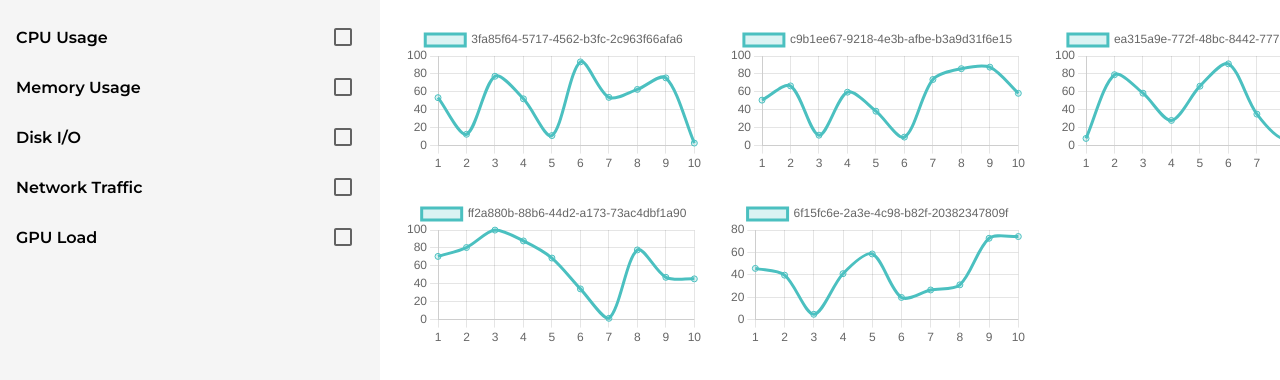
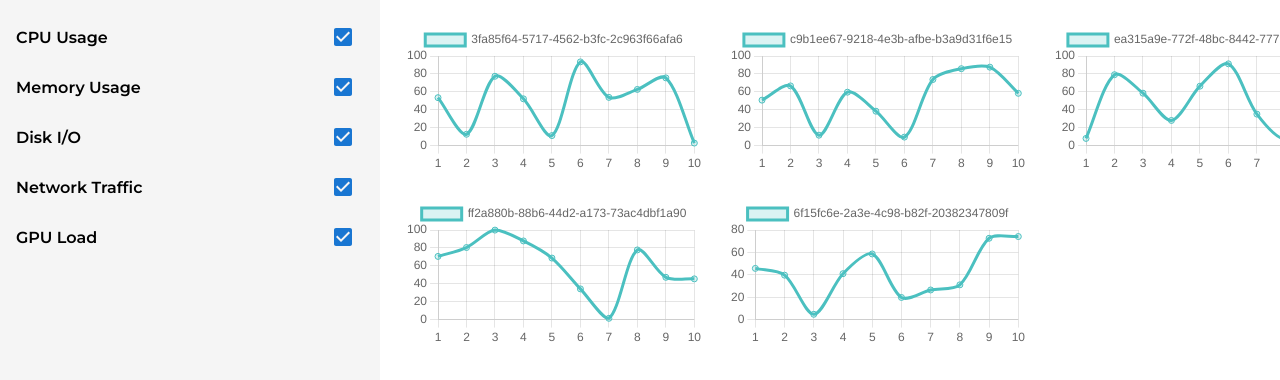
Before and after one commit to TheH3ck3r/GemSoft-chartjs-test-task, a Next.js app: page / in a window 1280 px wide. Shown: the top 380 px of the page. Built offline with nearby package versions, Linux system fonts and the light colour scheme.

Commit message:
add: SelectedChartsStore

```diff
--- a/src/app/_components/ChartCheckPanel/ChartCheckPanel.tsx
+++ b/src/app/_components/ChartCheckPanel/ChartCheckPanel.tsx
@@ -2,14 +2,15 @@ import { ChartSummary } from "@/types/api";
 import styles from "./ChartCheckPanel.module.scss";
 import { FC } from "react";
 import { Checkbox } from "@mui/material";
+import selectedChartsStore from "@/common/stores/selectedChartsStore";
 
-export const ChartCheckPanel: FC<ChartSummary> = ({ name, uuid }) => {
-  console.log(uuid);
+export const ChartCheckPanel: FC<ChartSummary> = ({ name }) => {
+  const selected = selectedChartsStore.getSelectedNames;
 
   return (
     <div className={styles.root}>
       {name}
-      <Checkbox />
+      <Checkbox checked={selected.includes(name)} />
     </div>
   );
 };
--- a/src/app/_components/LeftNavbar/LeftNavbar.tsx
+++ b/src/app/_components/LeftNavbar/LeftNavbar.tsx
@@ -5,12 +5,17 @@ import styles from "./LeftNavbar.module.scss";
 import { ChartSummary } from "@/types/api";
 import { CircularProgress } from "@mui/material";
 import { ChartCheckPanel } from "../ChartCheckPanel";
+import selectedChartsStore from "@/common/stores/selectedChartsStore";
+import { toJS } from "mobx";
 
 export type LeftNavbarProps = {
   chartSummary: Array<ChartSummary>;
 };
 
 export const LeftNavbar: FC<LeftNavbarProps> = ({ chartSummary }) => {
+  selectedChartsStore.setSelectedChartsData(chartSummary);
+  console.log("store: ", toJS(selectedChartsStore.getSelectedCharts));
+
   if (chartSummary.length === 0) {
     return (
       <div className={styles.root}>
--- a/src/app/page.tsx
+++ b/src/app/page.tsx
@@ -16,7 +16,6 @@ export default function Home() {
   }, []);
 
   const ids = chartSummary.map((chart) => chart.uuid);
-  console.log(ids);
 
   return (
     <div className={styles.root}>
--- a/src/common/stores/selectedChartsStore.ts
+++ b/src/common/stores/selectedChartsStore.ts
@@ -0,0 +1,26 @@
+import { ChartSummary } from "@/types/api";
+import { makeAutoObservable } from "mobx";
+
+export class SelectedChartsStore {
+  selectedCharts: ChartSummary[] = [];
+
+  constructor() {
+    makeAutoObservable(this);
+  }
+
+  setSelectedChartsData(data: ChartSummary[]) {
+    this.selectedCharts = data;
+  }
+
+  get getSelectedCharts(): ChartSummary[] {
+    return this.selectedCharts;
+  }
+
+  get getSelectedNames(): string[] {
+    return this.selectedCharts.map((chart) => chart.name);
+  }
+}
+
+const selectedChartsStore = new SelectedChartsStore();
+
+export default selectedChartsStore;
```
